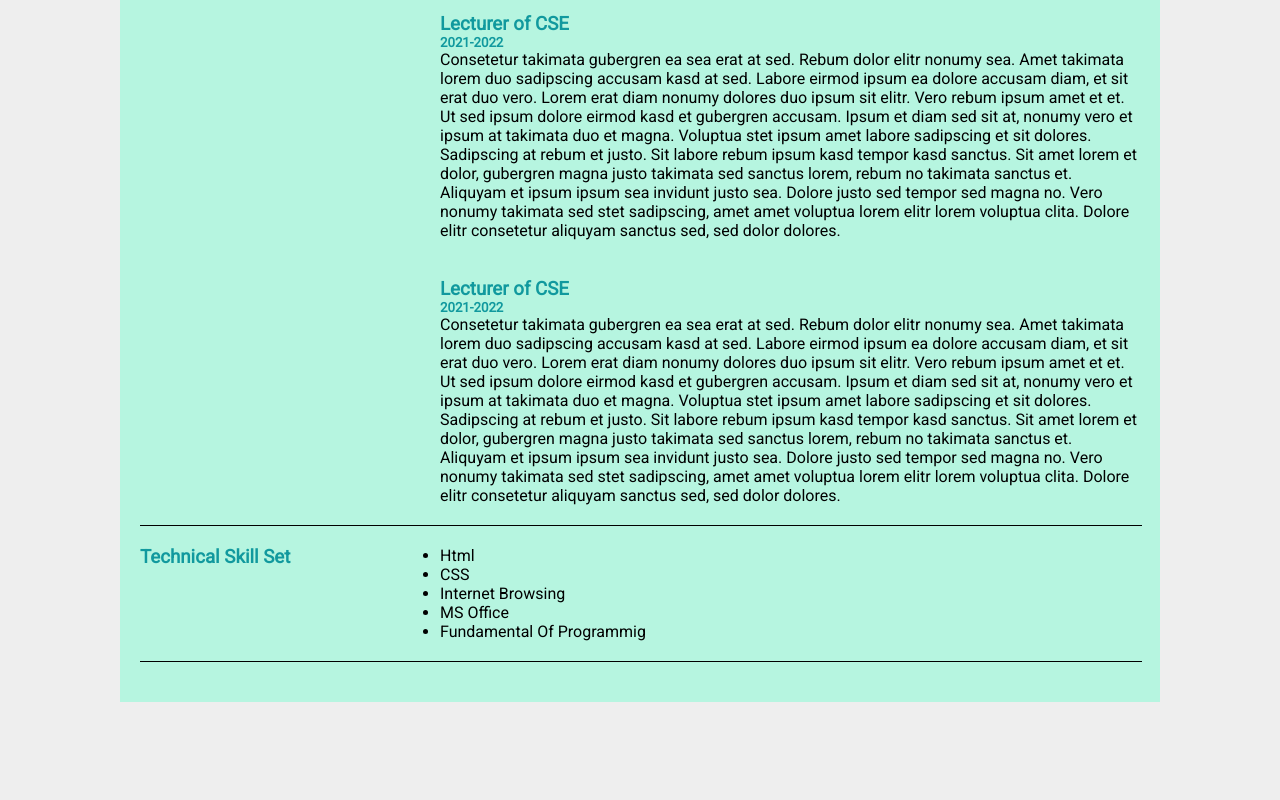
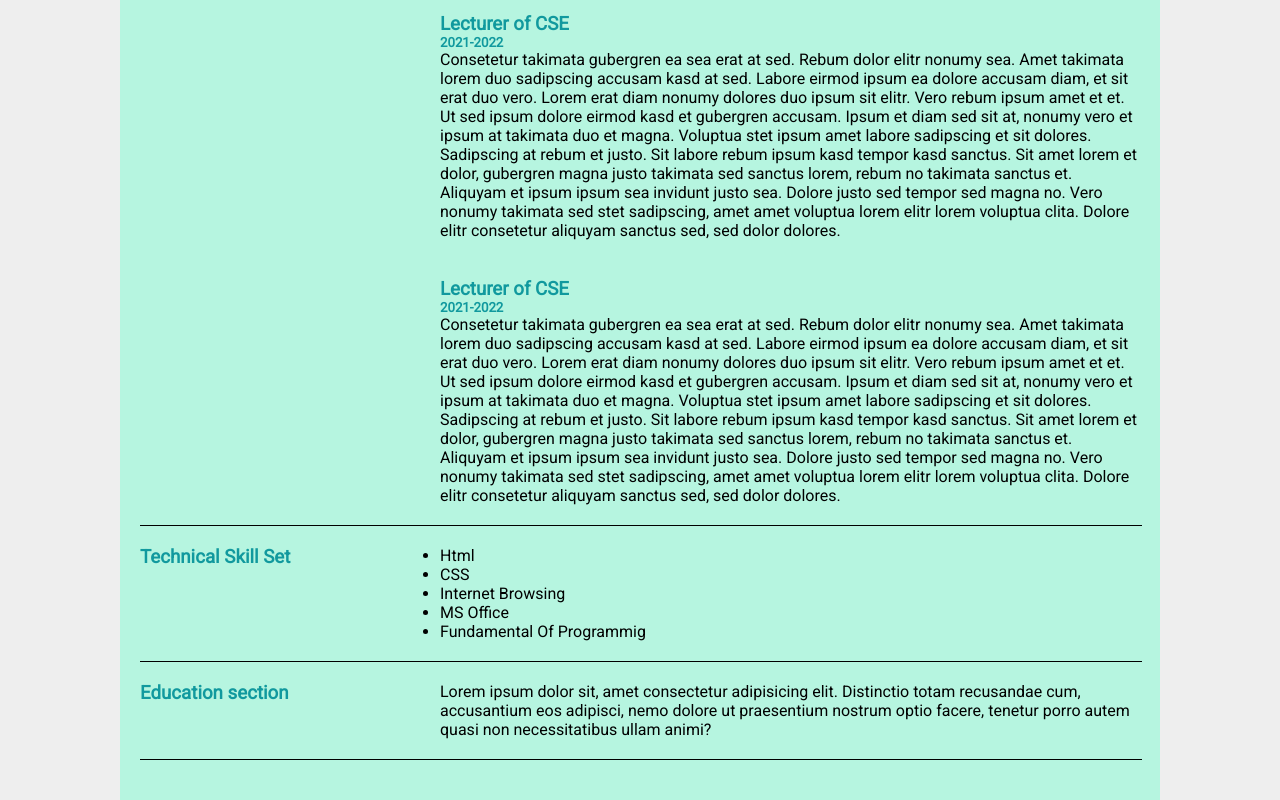
Before and after one commit to rafia738/cv-project, a plain HTML site: page index.html in a window 1280 px wide. Shown: the part 578-1378 px from the top of the page. Before the commit the page ends 1280 px from the top, so only its background shows below. Drawn offline with Linux system fonts and the light colour scheme.

Commit message:
eucation

```diff
--- a/index.html
+++ b/index.html
@@ -129,6 +129,21 @@
             <!-- clearing div  -->
             <div class="div-clear"></div>
             <hr class="common-hr">
+             <!-- Education section start  -->
+             <section id="education-section">
+                <div class="skill">
+                    <div class="left-div">
+                        <h3>Education section</h3>
+                    </div>
+                    <div class="right-div">
+                        <p>Lorem ipsum dolor sit, amet consectetur adipisicing elit. Distinctio totam recusandae cum, accusantium eos adipisci, nemo dolore ut praesentium nostrum optio facere, tenetur porro autem quasi non necessitatibus ullam animi?</p>
+                    </div>
+                </div>
+            </section>
+            <!--Education section end  -->
+            <!-- clearing div  -->
+            <div class="div-clear"></div>
+            <hr class="common-hr">
         </main>
         <!-- main end -->
 
```
